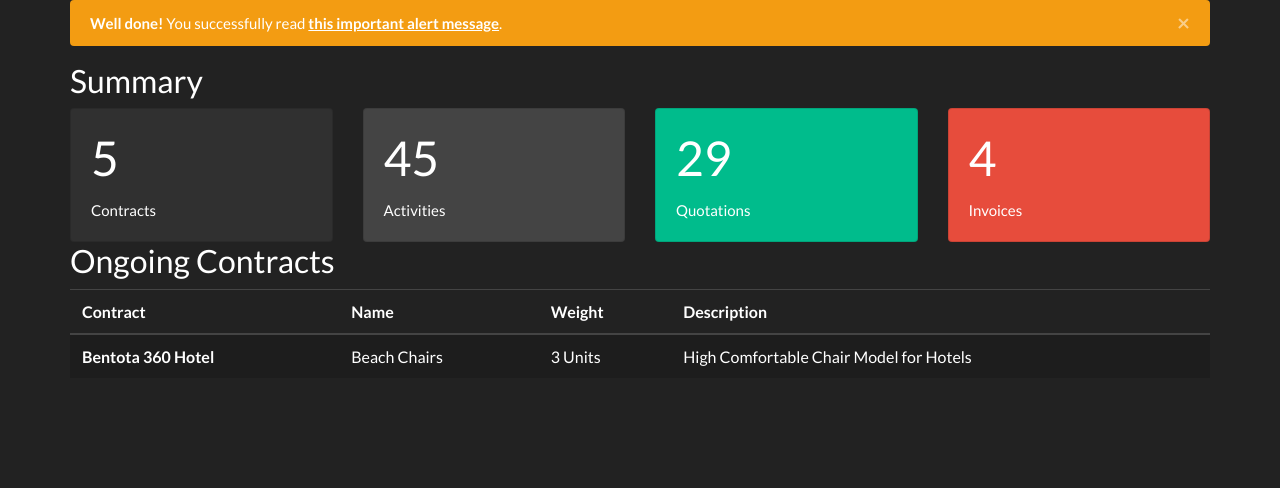
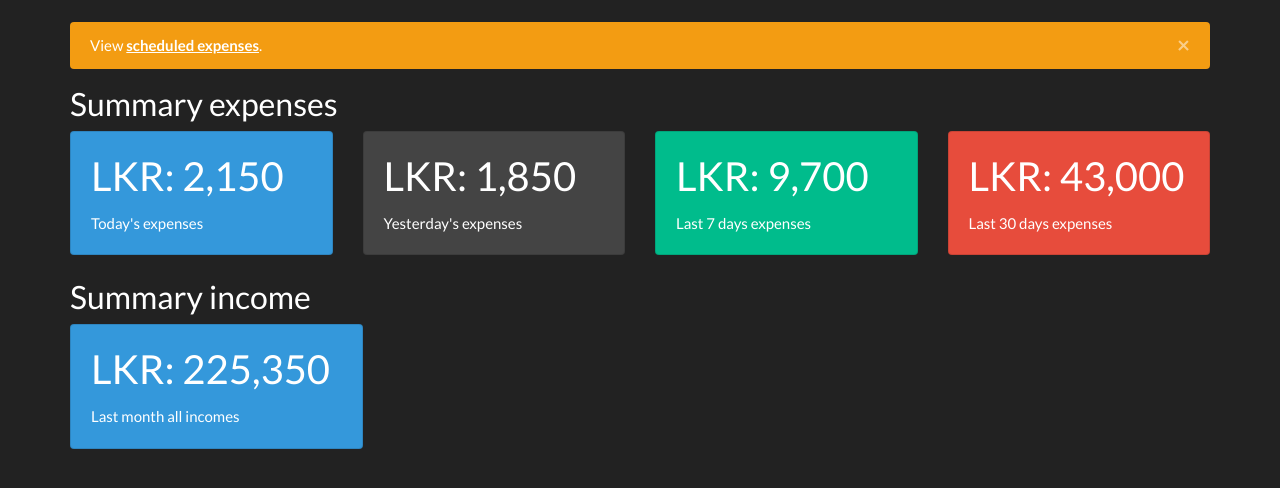
Before and after one commit to Group-48-W3/W3, a PHP site: page /view/expense/expenseHome.php in a window 1280 px wide. Shown: the part 71-559 px from the top of the page. Run offline with PHP 8.4, Linux system fonts and the light colour scheme.

Commit message:
Update expenseHome.php

```diff
--- a/view/expense/expenseHome.php
+++ b/view/expense/expenseHome.php
@@ -1,19 +1,20 @@
 <?php require_once('./expenseHeader.php');?>
+<br>
 <div class="container">
     <div class="alert alert-dismissible alert-warning">
         <button type="button" class="close" data-dismiss="alert">&times;</button>
-        <strong>Well done!</strong> You successfully read <a href="#" class="alert-link">this important alert message</a>.
+        View <a href="#" class="alert-link">scheduled expenses</a>.
     </div>
-    <h3>Summary</h3>
+    <h3>Summary expenses</h3>
   <!-- Start the card View  -->
-<div class="row">
+  <div class="row">
     <!-- 1st card -->
     <div class="col-sm">
-    <div class="card text-white bg-primary mb-3" style="max-width: 20rem;">
+    <div class="card text-white bg-info mb-3" style="max-width: 20rem;">
       <!-- <div class="card-header">Header</div> -->
       <div class="card-body">
-        <h1 class="card-title">5</h1>
-        <p class="card-text">Contracts</p>
+        <h2 class="card-title">LKR: 2,150</h1>
+        <p class="card-text">Today's expenses</p>
       </div>
     </div>
     </div>
@@ -23,8 +24,8 @@
      <div class="card text-white bg-secondary mb-3" style="max-width: 20rem;">
       <!-- <div class="card-header">Header</div> -->
       <div class="card-body">
-        <h1 class="card-title">45</h1>
-        <p class="card-text">Activities</p>
+        <h2 class="card-title">LKR: 1,850</h1>
+        <p class="card-text">Yesterday's expenses</p>
       </div>
     </div>
     </div>
@@ -34,8 +35,8 @@
     <div class="card text-white bg-success mb-3" style="max-width: 20rem;">
       <!-- <div class="card-header">Header</div> -->
       <div class="card-body">
-        <h1 class="card-title">29</h1>
-        <p class="card-text">Quotations</p>
+        <h2 class="card-title">LKR: 9,700</h1>
+        <p class="card-text">Last 7 days expenses</p>
       </div>
     </div>
     </div>
@@ -45,54 +46,30 @@
     <div class="card text-white bg-danger mb-3" style="max-width: 20rem;">
       <!-- <div class="card-header">Header</div> -->
       <div class="card-body">
-        <h1 id="value" class="card-title">0</h1>
-        <p class="card-text">Invoices</p>
+        <h2 id="value" class="card-title">LKR: 43,000</h1>
+        <p class="card-text">Last 30 days expenses</p>
       </div>
     </div>
     </div>
     <!-- end 4 -->
   </div>
   <!-- end of row -->
+  <br>
+  <h3>Summary income</h3>
+  <div class="row">
+    <!-- 1st card -->
+    <div class="col-3">
+    <div class="card text-white bg-info mb-3" style="max-width: 20rem;">
+      <!-- <div class="card-header">Header</div> -->
+      <div class="card-body">
+        <h2 class="card-title">LKR: 225,350</h1>
+        <p class="card-text">Last month all incomes</p>
+      </div>
+    </div>
+    </div>
+    <!-- end card 1 -->
+  </div>
 
-   <!--Contrat Summary Details  -->
-   <h3>Ongoing Contracts</h3>
-   <table class="table table-hover">
-          <thead>
-              <tr>
-              <th scope="col">Contract</th>
-              <th scope="col">Name</th>
-              <th scope="col">Weight</th>
-              <th scope="col">Description</th>
-              </tr>
-          </thead>
-          <tbody>
-              <tr class="table-active">
-              <th scope="row">Bentota 360 Hotel</th>
-              <td>Beach Chairs</td>
-              <td>3 Units</td>
-              <td>High Comfortable Chair Model for Hotels</td>
-              </tr>
-          </tbody>
-    </table>
 </div>
-
-<script>
-function animateValue(id, start, end, duration) {
-    var range = end - start;
-    var current = start;
-    var increment = end > start? 1 : -1;
-    var stepTime = Math.abs(Math.floor(duration / range));
-    var obj = document.getElementById(id);
-    var timer = setInterval(function() {
-        current += increment;
-        obj.innerHTML = current;
-        if (current == end) {
-            clearInterval(timer);
-        }
-    }, stepTime);
-}
-
-animateValue("value", 0, 4, 3000);
-</script>
 </body>
 </html>
```
